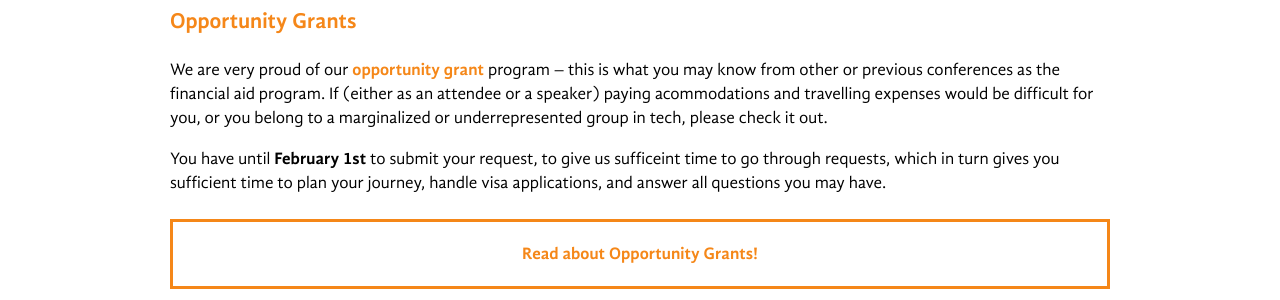
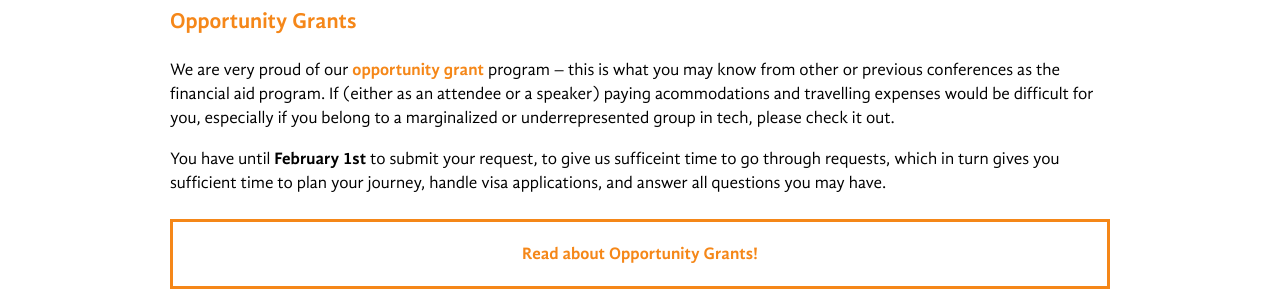
Before and after one commit to rixx/2018.djangocon.eu, a Jekyll site: the page built from _posts/2017-12-01-talks-and-tickets.md, in a window 1280 px wide. Shown: the part 915-1215 px from the top of the page. Built offline with Jekyll 4.4.1, drawn with Linux system fonts in a browser that asks for light colours.

Commit message:
Update 2017-12-01-talks-and-tickets.md

```diff
--- a/_posts/2017-12-01-talks-and-tickets.md
+++ b/_posts/2017-12-01-talks-and-tickets.md
@@ -35,7 +35,7 @@ wonderful our conference and our community will be.
 
 We are very proud of our [opportunity grant](/grants) program – this is what you may know from other or previous
 conferences as the financial aid program.
-If (either as an attendee or a speaker) paying acommodations and travelling expenses would be difficult for you, or you belong to a marginalized or underrepresented group in tech, please check it out.
+If (either as an attendee or a speaker) paying acommodations and travelling expenses would be difficult for you, especially if you belong to a marginalized or underrepresented group in tech, please check it out.
 
 You have until **February 1st** to submit your request, to give us sufficeint time to go through requests, which in turn
 gives you sufficient time to plan your journey, handle visa applications, and answer all questions you may have.
```
